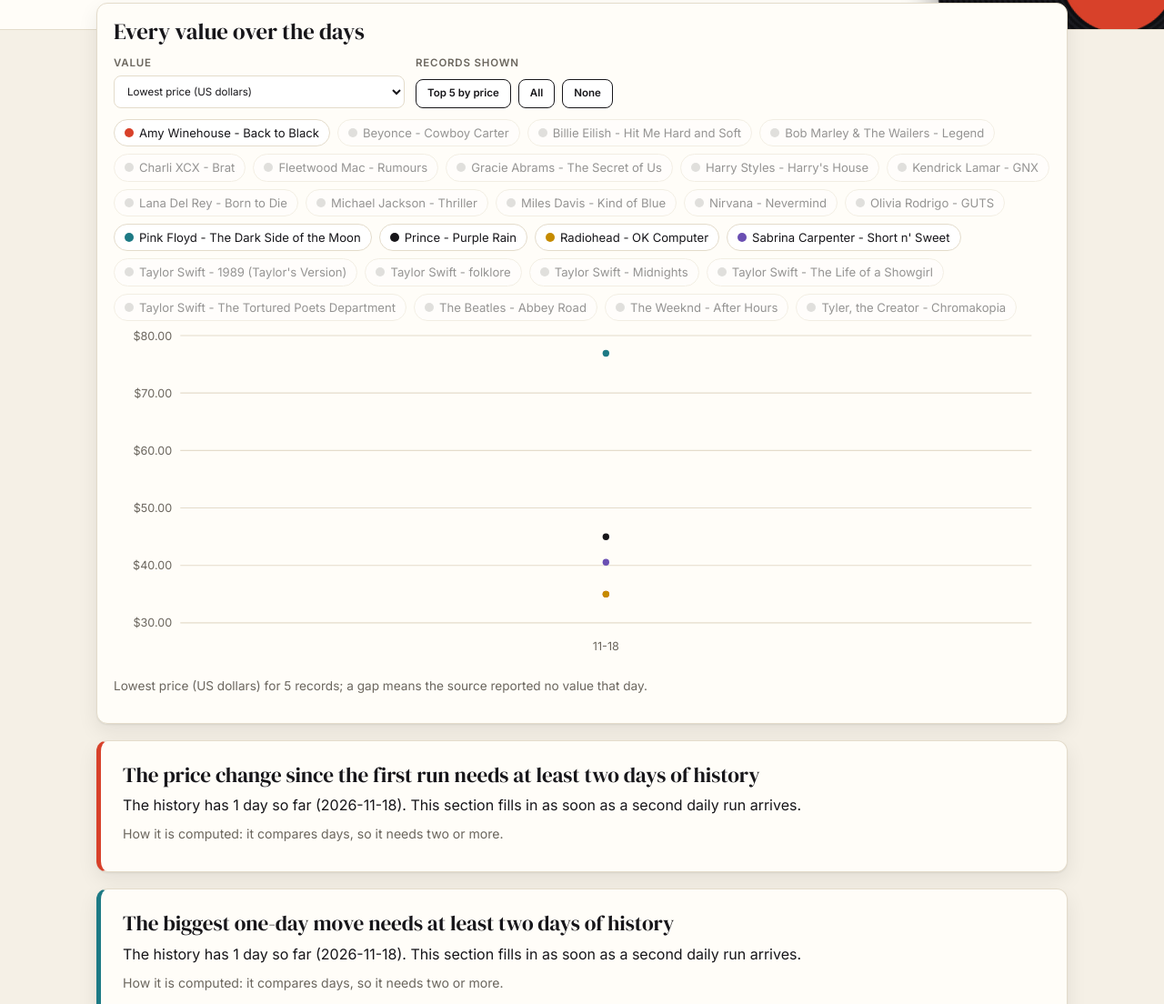
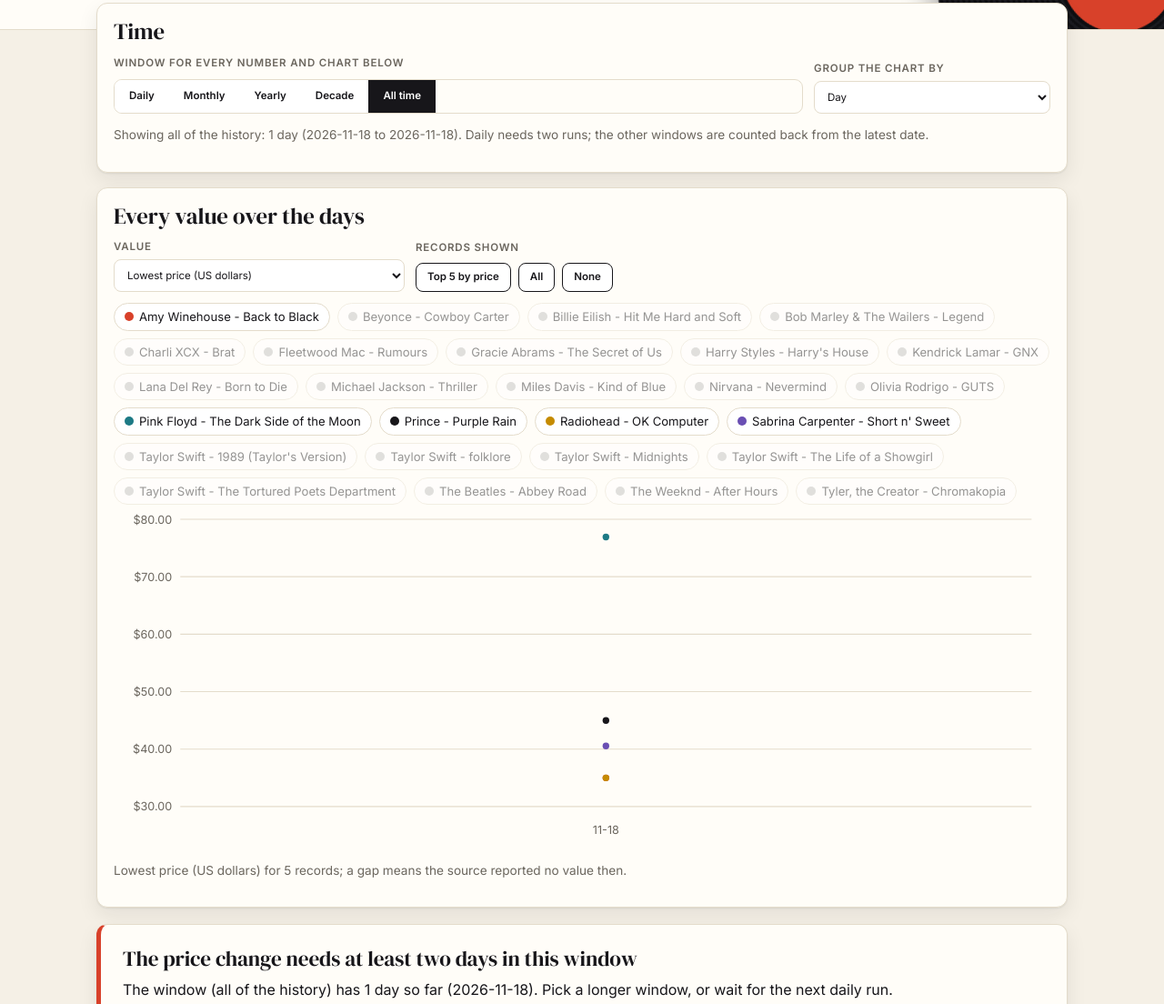
Before and after one commit to AVBrown2003/vinyl-tracker, a plain HTML site: page trends.html in a window 1280 px wide. Shown: the part 227-1331 px from the top of the page at 91% size. Drawn offline with Linux system fonts and the light colour scheme.

Commit message:
Trends: daily, monthly, yearly, decade and all-time windows; group the chart by day, month, year or decade
Co-Authored-By: Claude Sonnet 5.5 <noreply@anthropic.com>

```diff
--- a/assets/charts.js
+++ b/assets/charts.js
@@ -8,7 +8,7 @@ function niceStep(range, ticks) {
 const cut = (s, n) => s.length > n ? s.slice(0, n - 1) + "…" : s;
 
 // series: [{label, color, values: [number|null per day]}]
-function lineChart(days, series, fmt) {
+function lineChart(days, series, fmt, label = d => d.slice(5)) {
   const W = 900, H = 330, L = 64, R = 18, T = 14, B = 40;
   const vals = series.flatMap(s => s.values).filter(v => v !== null);
   if (!vals.length) return '<p class="note">Nothing to draw for this choice.</p>';
@@ -23,7 +23,7 @@ function lineChart(days, series, fmt) {
     g += `<line x1="${L}" x2="${W - R}" y1="${y(t)}" y2="${y(t)}" stroke="#e4dccb"/><text x="${L - 8}" y="${y(t) + 4}" text-anchor="end">${fmt(Math.round(t * 1e6) / 1e6)}</text>`;
   }
   const every = Math.max(1, Math.ceil(days.length / 8));
-  days.forEach((d, i) => { if (i % every === 0 || i === days.length - 1) g += `<text x="${x(i)}" y="${H - 14}" text-anchor="middle">${d.slice(5)}</text>`; });
+  days.forEach((d, i) => { if (i % every === 0 || i === days.length - 1) g += `<text x="${x(i)}" y="${H - 14}" text-anchor="middle">${esc(label(d))}</text>`; });
   series.forEach(s => {
     let d = "", pen = false;
     s.values.forEach((v, i) => { if (v === null) { pen = false; return; } d += (pen ? "L" : "M") + x(i).toFixed(1) + " " + y(v).toFixed(1); pen = true; });
--- a/assets/common.js
+++ b/assets/common.js
@@ -73,6 +73,7 @@ async function loadData() {
 }
 
 // ---- the rules the pipeline uses, repeated here so the pages can compute everything in the browser ----
+const dayNum = s => Date.UTC(+s.slice(0, 4), +s.slice(5, 7) - 1, +s.slice(8, 10)) / 86400000;
 const dates = rows => [...new Set(rows.map(r => r.date))].sort();
 function pctChange(a, b) { return a === null || b === null || a === 0 ? null : (b - a) / a * 100; }
 
--- a/assets/trends.js
+++ b/assets/trends.js
@@ -2,6 +2,29 @@
 const usd = money;
 const sum = a => a.reduce((x, y) => x + y, 0);
 const median = a => { const s = [...a].sort((x, y) => x - y), m = s.length >> 1; return s.length % 2 ? s[m] : (s[m - 1] + s[m]) / 2; };
+
+// The time window for every number and chart. Daily = the latest run and the one before it;
+// the others are measured back from the latest date in the history.
+const WINDOWS = {
+  daily:  { label: "Daily",    phrase: "since the previous run",  text: "the latest run compared with the previous run" },
+  month:  { label: "Monthly",  phrase: "over the last 30 days",   text: "the last 30 days", days: 30 },
+  year:   { label: "Yearly",   phrase: "over the last 365 days",  text: "the last 365 days", days: 365 },
+  decade: { label: "Decade",   phrase: "over the last 10 years",  text: "the last 10 years", days: 3650 },
+  all:    { label: "All time", phrase: "since the first run",     text: "all of the history" },
+};
+
+function windowRows(rows, key) {
+  const all = dates(rows);
+  if (key === "all" || !all.length) return rows;
+  if (key === "daily") { const keep = new Set(all.slice(-2)); return rows.filter(r => keep.has(r.date)); }
+  const cutoff = dayNum(all[all.length - 1]) - WINDOWS[key].days;
+  return rows.filter(r => dayNum(r.date) >= cutoff);
+}
+
+// grouping for the chart: each point is one day, month, year or decade
+const GROUPS = {
+  day: d => d, month: d => d.slice(0, 7), year: d => d.slice(0, 4), decade: d => d.slice(0, 3) + "0s",
+};
 
 function computeTrends(rows) {
   const days = dates(rows);
@@ -44,34 +67,38 @@ function section(heading, paragraph, how, chartHtml) {
   return `<section class="finding"><h2>${heading}</h2><p>${paragraph}</p><p class="how">How it is computed: ${how}</p><div class="chart">${chartHtml}</div></section>`;
 }
 
-function renderFindings(t) {
+function renderFindings(t, win) {
   const out = [];
-  const needTwo = (what) => section(`${what} needs at least two days of history`,
-    `The history has ${t.days.length} day so far (${t.days[0]}). This section fills in as soon as a second daily run arrives.`,
+  const w = WINDOWS[win];
+  const inWindow = win === "all" ? "" : ` Only the dates inside the window (${w.text}) are used.`;
+  const needTwo = what => section(`${what} needs at least two days in this window`,
+    `The window (${w.text}) has ${t.days.length} day${t.days.length === 1 ? "" : "s"} so far (${t.days[0] ?? "none"}). Pick a longer window, or wait for the next daily run.`,
     "it compares days, so it needs two or more.", "");
+  const latestNote = " It always uses the latest day, whatever the window.";
 
   // 1
   if (t.sinceFirst.length) {
     const up = t.sinceFirst[0], down = t.sinceFirst[t.sinceFirst.length - 1];
     const avg = sum(t.sinceFirst.map(s => s.pct)) / t.sinceFirst.length;
     out.push(section(
-      up.pct > 0 ? `${esc(up.item)} rose the most in price since the first run (${fmtPct(up.pct)})` : `No record has risen in price since the first run`,
+      up.pct > 0 ? `${esc(up.item)} rose the most in price ${w.phrase} (${fmtPct(up.pct)})` : `No record has risen in price ${w.phrase}`,
       `From ${up.fromDate} to ${up.toDate} the lowest asking price of ${esc(up.item)} went from ${usd(up.from)} to ${usd(up.to)} (${fmtPct(up.pct)}). ` +
       `The record that fell the most was ${esc(down.item)}, from ${usd(down.from)} to ${usd(down.to)} (${fmtPct(down.pct)}). ` +
       `Across the ${t.sinceFirst.length} records with at least two priced days the average change is ${fmtPct(avg)}.`,
-      "for each record, (latest price − first price) ÷ first price × 100, using the first and the latest day on which it had a lowest price in history.csv.",
+      "for each record, (latest price − first price) ÷ first price × 100, using the first and the latest day on which it had a lowest price in history.csv." + inWindow,
       hbars(t.sinceFirst.map(s => ({ label: s.item, value: s.pct })), v => fmtPct(v))));
-  } else out.push(needTwo("The price change since the first run"));
+  } else out.push(needTwo("The price change"));
 
   // 2
   if (t.daily.length) {
     const top = t.daily[0];
+    const flat = t.daily.filter(d => d.pct === 0).length;
     out.push(section(
       `The biggest one-day price move was ${esc(top.item)} on ${top.date} (${fmtPct(top.pct)})`,
       `Its lowest asking price went from ${usd(top.from)} to ${usd(top.to)} in one day. Across all ${t.daily.length} price changes between consecutive days, ` +
       `the average size of a move (ignoring up or down) is ${(sum(t.daily.map(d => Math.abs(d.pct))) / t.daily.length).toFixed(1)}%, and ` +
-      `${t.daily.filter(d => d.pct === 0).length} ${t.daily.filter(d => d.pct === 0).length === 1 ? "was" : "were"} no change at all.`,
-      "for every record and every pair of consecutive days with a price, (price today − price before) ÷ price before × 100; the chart shows the ten largest by size.",
+      `${flat} ${flat === 1 ? "was" : "were"} no change at all.`,
+      "for every record and every pair of consecutive days with a price, (price today − price before) ÷ price before × 100; the chart shows the ten largest by size." + inWindow,
       hbars(t.daily.slice(0, 10).map(d => ({ label: `${d.item} (${d.date.slice(5)})`, value: d.pct })), v => fmtPct(v))));
   } else out.push(needTwo("The biggest one-day move"));
 
@@ -83,7 +110,7 @@ function renderFindings(t) {
       `Prices run from ${usd(lo.lowest_price)} to ${usd(hi.lowest_price)}, so the dearest record costs ${(hi.lowest_price / lo.lowest_price).toFixed(1)} times the cheapest`,
       `On ${t.last} the cheapest copy for sale is ${esc(lo.item)} at ${usd(lo.lowest_price)} and the most expensive is ${esc(hi.item)} at ${usd(hi.lowest_price)}. ` +
       `The middle price (median) is ${usd(median(prices))} and the average is ${usd(sum(prices) / prices.length)} across ${prices.length} records.`,
-      "the lowest_price of every record on the latest day in history.csv, then the minimum, maximum, median and mean of those prices; the ratio is maximum ÷ minimum.",
+      "the lowest_price of every record on the latest day in history.csv, then the minimum, maximum, median and mean of those prices; the ratio is maximum ÷ minimum." + latestNote,
       hbars(t.priced.map(r => ({ label: r.item, value: r.lowest_price })), usd, "#1d7a85")));
   }
 
@@ -94,7 +121,7 @@ function renderFindings(t) {
       `${esc(a.item)} has the most collectors waiting: ${a.ratio.toFixed(0)} want it for every 100 who have it`,
       `${a.want.toLocaleString("en-US")} collectors want ${esc(a.item)} and ${a.have.toLocaleString("en-US")} have it. The lowest demand is for ${esc(z.item)}, ` +
       `at ${z.ratio.toFixed(0)} wants per 100 owners. The typical record (median) has ${median(t.demand.map(d => d.ratio)).toFixed(0)} wants per 100 owners.`,
-      "on the latest day, want ÷ have × 100 for every record (collectors who want it per 100 collectors who own it); the chart shows the ten highest.",
+      "on the latest day, want ÷ have × 100 for every record (collectors who want it per 100 collectors who own it); the chart shows the ten highest." + latestNote,
       hbars(t.demand.slice(0, 10).map(d => ({ label: d.item, value: d.ratio })), v => v.toFixed(0))));
   }
 
@@ -105,7 +132,7 @@ function renderFindings(t) {
       `Only ${few.num_for_sale} ${few.num_for_sale === 1 ? "copy" : "copies"} of ${esc(few.item)} ${few.num_for_sale === 1 ? "is" : "are"} for sale, against ${many.num_for_sale} of ${esc(many.item)}`,
       `Across the ${t.stock.length} records there are ${sum(t.stock.map(r => r.num_for_sale)).toLocaleString("en-US")} copies for sale in total, an average of ` +
       `${(sum(t.stock.map(r => r.num_for_sale)) / t.stock.length).toFixed(0)} per record (median ${median(t.stock.map(r => r.num_for_sale)).toFixed(0)}).`,
-      "num_for_sale of every record on the latest day in history.csv; the chart shows the ten scarcest.",
+      "num_for_sale of every record on the latest day in history.csv; the chart shows the ten scarcest." + latestNote,
       hbars(t.stock.slice(0, 10).map(r => ({ label: r.item, value: r.num_for_sale })), v => String(v), "#17161a")));
   }
 
@@ -116,7 +143,7 @@ function renderFindings(t) {
       `${esc(best.item)} is the highest rated at ${best.rating.toFixed(2)} stars`,
       `It has ${best.rating_votes.toLocaleString("en-US")} rating votes. The lowest rated is ${esc(worst.item)} at ${worst.rating.toFixed(2)} stars, so the whole range is only ` +
       `${(best.rating - worst.rating).toFixed(2)} stars. The average rating across ${t.rated.length} records is ${(sum(t.rated.map(r => r.rating)) / t.rated.length).toFixed(2)}.`,
-      "the rating (average of Discogs members' votes, 0 to 5) of every record on the latest day in history.csv; the chart shows the ten highest.",
+      "the rating (average of Discogs members' votes, 0 to 5) of every record on the latest day in history.csv; the chart shows the ten highest." + latestNote,
       hbars(t.rated.slice(0, 10).map(r => ({ label: r.item, value: r.rating })), v => v.toFixed(2), "#c58b00")));
   }
   return out.join("");
@@ -127,39 +154,65 @@ document.addEventListener("DOMContentLoaded", async () => {
   try { data = await loadData(); } catch (err) { showError(err); return; }
   const el = id => document.getElementById(id);
   const rows = data.rows;
-  const t = computeTrends(rows);
-  window.trendsResult = t;                              // handy for checking the numbers in the console
-  if (!t.days.length) { el("intro").textContent = "No data yet."; return; }
-  el("intro").textContent = `${t.days.length} day${t.days.length === 1 ? "" : "s"} of history (${t.days[0]} to ${t.last}), ${new Set(rows.map(r => r.item_id)).size} records.`;
-  el("findings").innerHTML = renderFindings(t);
+  const full = computeTrends(rows);
+  if (!full.days.length) { el("intro").textContent = "No data yet."; return; }
+  el("intro").textContent = `${full.days.length} day${full.days.length === 1 ? "" : "s"} of history (${full.days[0]} to ${full.last}), ${new Set(rows.map(r => r.item_id)).size} records.`;
 
-  // the chart of each value over the days, with a control that picks the records
   const items = [...new Map(rows.map(r => [r.item_id, r.item])).entries()].sort((a, b) => a[1].localeCompare(b[1]));
-  const topFive = t.priced.slice(0, 5).map(r => r.item_id);
-  const state = { col: "lowest_price", chosen: new Set(topFive.length ? topFive : items.slice(0, 5).map(i => i[0])) };
+  const topFive = full.priced.slice(0, 5).map(r => r.item_id);
+  const state = { win: "all", group: "day", col: "lowest_price", chosen: new Set(topFive.length ? topFive : items.slice(0, 5).map(i => i[0])) };
   el("t-value").innerHTML = Object.entries(VALUES).map(([k, v]) => `<option value="${k}">${v.label} (${v.unit})</option>`).join("");
 
-  function draw() {
+  let wrows = rows;
+  function drawChart() {
     const color = new Map(items.filter(([id]) => state.chosen.has(id)).map(([id], i) => [id, PALETTE[i % PALETTE.length]]));
     el("picker").innerHTML = items.map(([id, name]) =>
       `<label class="chip${state.chosen.has(id) ? "" : " off"}" style="--c:${color.get(id) || "#bbb"}"><input type="checkbox" data-id="${esc(id)}" ${state.chosen.has(id) ? "checked" : ""}><i></i>${esc(name)}</label>`).join("");
-    const lookup = new Map(rows.map(r => [r.date + "|" + r.item_id, r]));
+    const key = GROUPS[state.group];
+    const periods = [...new Set(wrows.map(r => key(r.date)))].sort();
+    const cell = new Map();                                   // "period|item" -> the values in that period
+    wrows.forEach(r => {
+      if (r[state.col] === null) return;
+      const k = key(r.date) + "|" + r.item_id;
+      if (!cell.has(k)) cell.set(k, []);
+      cell.get(k).push(r[state.col]);
+    });
     const series = items.filter(([id]) => state.chosen.has(id)).map(([id, name]) => ({
       label: name, color: color.get(id),
-      values: t.days.map(d => { const r = lookup.get(d + "|" + id); return r ? r[state.col] : null; }),
+      values: periods.map(p => { const v = cell.get(p + "|" + id); return v ? sum(v) / v.length : null; }),
     }));
-    el("line-chart").innerHTML = lineChart(t.days, series, VALUES[state.col].fmt);
-    el("line-note").textContent = `${VALUES[state.col].label} (${VALUES[state.col].unit}) for ${series.length} record${series.length === 1 ? "" : "s"}; a gap means the source reported no value that day.`;
+    el("line-chart").innerHTML = lineChart(periods, series, VALUES[state.col].fmt, state.group === "day" ? undefined : p => p);
+    el("line-note").textContent = `${VALUES[state.col].label} (${VALUES[state.col].unit}) for ${series.length} record${series.length === 1 ? "" : "s"}` +
+      (state.group === "day" ? "" : `; each point is the average of the days in that ${state.group}`) + "; a gap means the source reported no value then.";
   }
-  el("t-value").addEventListener("input", () => { state.col = el("t-value").value; draw(); });
+
+  function refresh() {
+    wrows = windowRows(rows, state.win);
+    const t = computeTrends(wrows);
+    window.trendsResult = t;                                 // handy for checking the numbers in the console
+    el("findings").innerHTML = renderFindings(t, state.win);
+    el("window-note").textContent = `Showing ${WINDOWS[state.win].text}: ${t.days.length} day${t.days.length === 1 ? "" : "s"}` +
+      (t.days.length ? ` (${t.days[0]} to ${t.last})` : "") + ". Daily needs two runs; the other windows are counted back from the latest date.";
+    el("t-window").querySelectorAll("button").forEach(b => b.setAttribute("aria-pressed", b.dataset.w === state.win));
+    drawChart();
+  }
+
+  el("t-window").addEventListener("click", e => {
+    const b = e.target.closest("button");
+    if (!b) return;
+    state.win = b.dataset.w;
+    refresh();
+  });
+  el("t-group").addEventListener("input", () => { state.group = el("t-group").value; drawChart(); });
+  el("t-value").addEventListener("input", () => { state.col = el("t-value").value; drawChart(); });
   el("picker").addEventListener("change", e => {
     const id = e.target.dataset.id;
     e.target.checked ? state.chosen.add(id) : state.chosen.delete(id);
-    draw();
+    drawChart();
   });
   document.querySelectorAll("[data-pick]").forEach(b => b.addEventListener("click", () => {
     state.chosen = new Set(b.dataset.pick === "all" ? items.map(i => i[0]) : b.dataset.pick === "none" ? [] : topFive);
-    draw();
+    drawChart();
   }));
-  draw();
+  refresh();
 });
--- a/sw.js
+++ b/sw.js
@@ -1,6 +1,6 @@
 // Online: always try the network (so data is fresh) and keep a copy.
 // Offline: serve the last copy, marked with an x-from-cache header so the page can say so.
-const CACHE = "vinyl-tracker-v1";
+const CACHE = "vinyl-tracker-v2";
 const SHELL = [
   "./", "index.html", "browse.html", "trends.html", "manifest.webmanifest",
   "assets/style.css", "assets/common.js", "assets/today.js", "assets/browse.js",
--- a/trends.html
+++ b/trends.html
@@ -9,10 +9,10 @@
 <link rel="manifest" href="manifest.webmanifest">
 <link rel="icon" href="assets/icon-192.png">
 <link rel="apple-touch-icon" href="assets/icon-192.png">
-<link rel="stylesheet" href="assets/style.css?v=1">
-<script src="assets/common.js?v=1" defer></script>
-<script src="assets/charts.js?v=1" defer></script>
-<script src="assets/trends.js?v=1" defer></script>
+<link rel="stylesheet" href="assets/style.css?v=2">
+<script src="assets/common.js?v=2" defer></script>
+<script src="assets/charts.js?v=2" defer></script>
+<script src="assets/trends.js?v=2" defer></script>
 </head>
 <body>
 <header class="hero"><div class="wrap">
@@ -21,6 +21,25 @@
   <p class="lede" id="intro">Loading the history...</p>
 </div></header>
 <main>
+  <div class="panel">
+    <h2 style="margin-top:0">Time</h2>
+    <div class="controls" style="grid-template-columns:auto minmax(180px,260px)">
+      <div class="flabel">Window for every number and chart below
+        <div class="seg" id="t-window" style="margin:4px 0 0">
+          <button type="button" data-w="daily" aria-pressed="false">Daily</button>
+          <button type="button" data-w="month" aria-pressed="false">Monthly</button>
+          <button type="button" data-w="year" aria-pressed="false">Yearly</button>
+          <button type="button" data-w="decade" aria-pressed="false">Decade</button>
+          <button type="button" data-w="all" aria-pressed="true">All time</button>
+        </div>
+      </div>
+      <label>Group the chart by
+        <select id="t-group"><option value="day">Day</option><option value="month">Month</option><option value="year">Year</option><option value="decade">Decade</option></select>
+      </label>
+    </div>
+    <p class="note" id="window-note"></p>
+  </div>
+
   <div class="panel">
     <h2 style="margin-top:0">Every value over the days</h2>
     <div class="controls" style="grid-template-columns:minmax(200px,320px) 1fr">
```
Also changed, not shown: browse.html (+3 -3 lines), index.html (+3 -3 lines), 1 other file.
